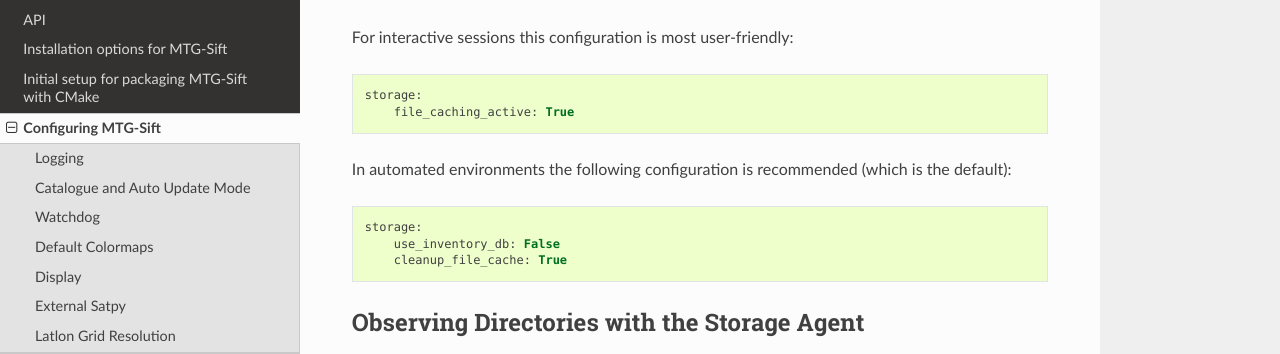
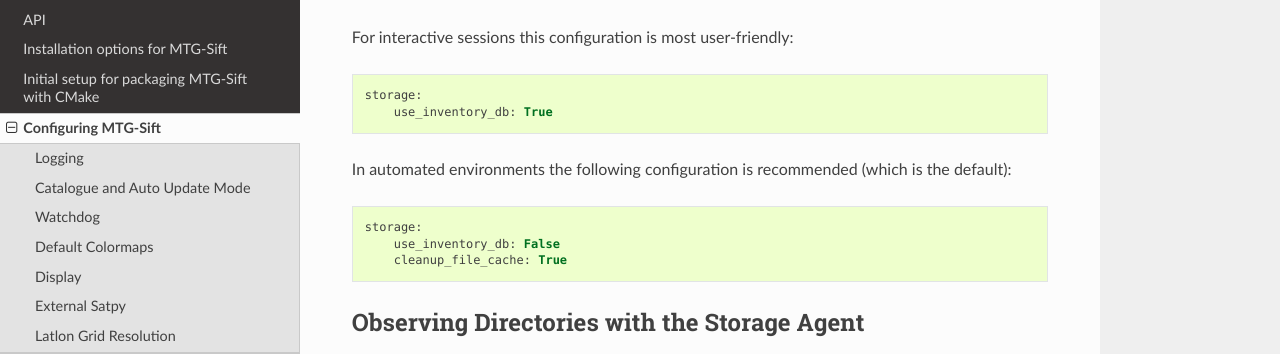
Before and after one commit to ssec/sift, a Sphinx documentation site: the page built from doc/source/configuration-storage.rst, in a window 1280 px wide and 900 px high, scrolled down 523 px. Shown: the part 155-509 px from the top of the window. Built offline with Sphinx 7.4.7 and the Read the Docs theme 2.0.0, drawn with Linux system fonts in a browser that asks for light colours; some of the changed lines change nothing that is shown.

Commit message:
Fix example in configuration-storage.rst

```diff
--- a/doc/source/configuration-storage.rst
+++ b/doc/source/configuration-storage.rst
@@ -31,7 +31,7 @@
 For interactive sessions this configuration is most user-friendly::
 
     storage:
-        file_caching_active: True
+        use_inventory_db: True
 
 In automated environments the following configuration is recommended (which is
 the default)::
```
